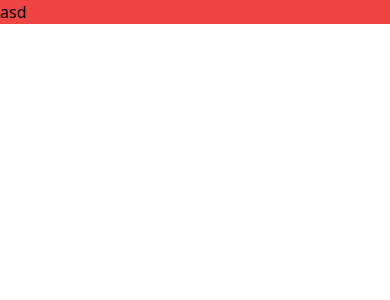
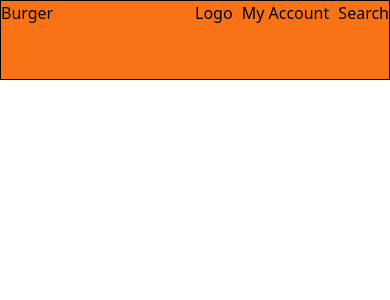
Before and after one commit to rotembab/cinema, a React (Create React App) app: page / in a window 390 px wide. Shown: the top 300 px of the page. Built offline with nearby package versions, Linux system fonts and the light colour scheme.

Commit message:
added Navbar Component and set menu usestate hook

```diff
--- a/src/App.js
+++ b/src/App.js
@@ -1,5 +1,11 @@
+import Navbar from "./Components/Navbar";
+
 function App() {
-  return <div className="bg-red-500">asd</div>;
+  return (
+    <div className="">
+      <Navbar />
+    </div>
+  );
 }
 
 export default App;
--- /dev/null
+++ b/src/Components/Navbar.js
@@ -0,0 +1,22 @@
+import React from "react";
+import { useState } from "react";
+
+export default function Navbar() {
+  const [menu, setMenu] = useState(false);
+
+  return (
+    <div className="border border-black h-20 bg-orange-500 relative flex justify-end">
+      <div
+        onClick={() => setMenu(!menu)}
+        className={`absolute left-0 md:hidden cursor-pointer`}>
+        Burger {/*  insert icon */}
+      </div>
+      {/* Logo, my account,search */}
+      <div className="flex justify-between w-1/2">
+        <div>Logo</div> {/*  insert icon */}
+        <div>My Account</div> {/*  insert icon */}
+        <div>Search</div> {/*  insert icon */}
+      </div>
+    </div>
+  );
+}
```
